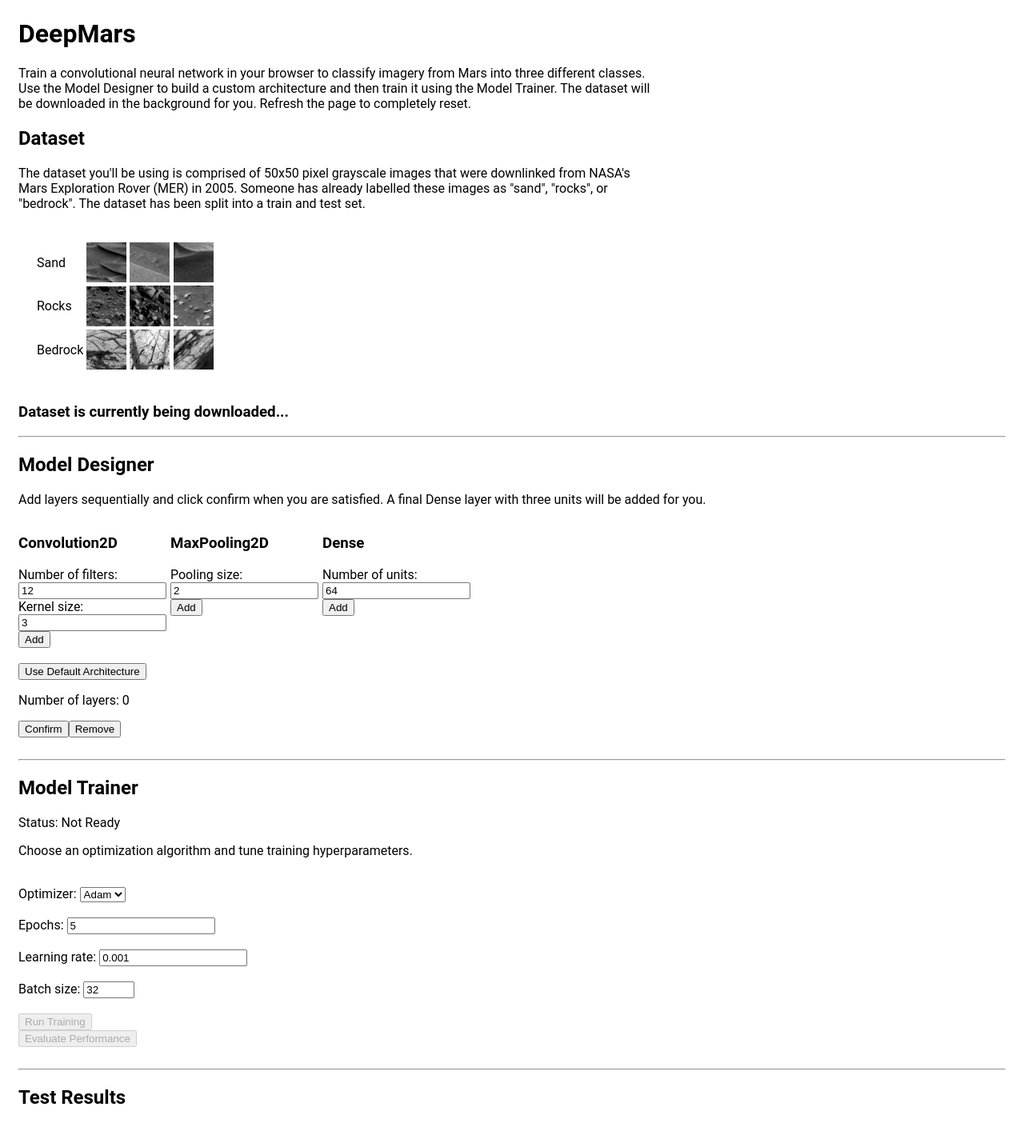
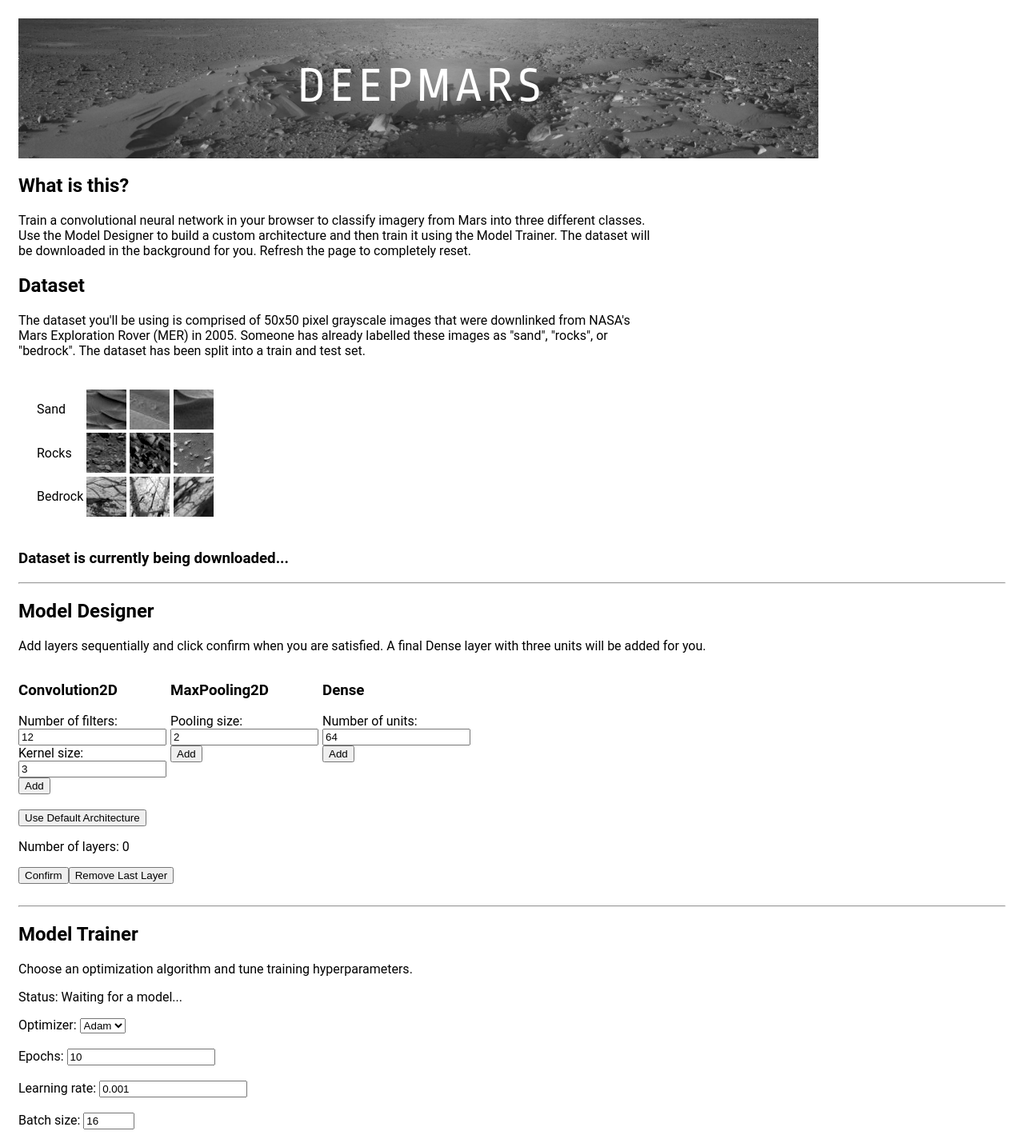
Before and after one commit to evansmal/deepmars, a React (Vite) app: page / in a window 1280 px wide. Shown: the top 1429 px of the page at 80% size. Built offline with nearby package versions, Linux system fonts and the light colour scheme.

Commit message:
Added validation set shuffline. Added border color to prediction results

```diff
--- a/package.json
+++ b/package.json
@@ -5,7 +5,8 @@
     "license": "MIT",
     "scripts": {
         "build": "tsc",
-        "serve": "parcel serve src/index.html"
+        "serve": "parcel serve src/index.html",
+        "bundle": "parcel build src/index.html"
     },
     "dependencies": {
         "@tensorflow/tfjs": "^2.0.1",
--- a/src/components/ModelTrainer.tsx
+++ b/src/components/ModelTrainer.tsx
@@ -14,8 +14,8 @@ export const ModelTrainer = (props: ModelTrainerProps) => {
 
     const [optimizer, setOptimizer] = React.useState("adam");
     const [learningRate, setLearningRate] = React.useState(0.001);
-    const [batchSize, setBatchSize] = React.useState(32);
-    const [epochs, setEpochs] = React.useState(5);
+    const [batchSize, setBatchSize] = React.useState(16);
+    const [epochs, setEpochs] = React.useState(10);
     const [datasetReady, setDatasetReady] = React.useState(false);
 
     props.dataset.onDownloadComplete(() => {
@@ -26,8 +26,8 @@ export const ModelTrainer = (props: ModelTrainerProps) => {
 
     const getStatus = (model: tf.Sequential | null) => {
         if (model !== null && datasetReady == true) return "Ready";
-        else if (model !== null && datasetReady == false) return "Loading dataset - please wait...";
-        else return "Not Ready";
+        else if (model !== null && datasetReady == false) return "Waiting for dataset to download...";
+        else return "Waiting for a model...";
     }
 
     const isTrainingDisabled = (model: tf.Sequential | null) => {
@@ -62,16 +62,17 @@ export const ModelTrainer = (props: ModelTrainerProps) => {
         }
 
         if (props.model) {
-            props.model.compile({ loss: "categoricalCrossentropy", optimizer: opt });
+            props.model.compile({ loss: "categoricalCrossentropy", optimizer: opt, metrics: ["accuracy"] });
         } else {
             console.error("Model is `null`");
         }
-        const metrics = ['loss', 'acc'];
+        const metrics = ['loss', 'acc', "val_loss", "val_acc"];
         const container = {
-            name: 'Model Training', tab: "Model Trainer", styles: { height: '1000px' }
+            name: 'Model Training', tab: "Training Performance", styles: { height: '1000px' }
         };
         const fitCallbacks = tfjs.show.fitCallbacks(container, metrics);
-        props.model.fit(props.dataset.training_dataset.x, props.dataset.training_dataset.y, { validationSplit: 0.2, shuffle: true, callbacks: fitCallbacks, batchSize: batchSize, epochs: epochs });
+
+        props.model.fit(props.dataset.training_dataset.x, props.dataset.training_dataset.y, { validationSplit: 0.3, shuffle: true, callbacks: fitCallbacks, batchSize: batchSize, epochs: epochs });
     }
 
     const evalModel = () => {
@@ -82,12 +83,12 @@ export const ModelTrainer = (props: ModelTrainerProps) => {
         const conf_container = { name: 'Confusion Matrix', tab: 'Evaluation' };
         tfjs.metrics.confusionMatrix(labels, res).then(matrix => {
             tfjs.render.confusionMatrix(
-                conf_container, { values: matrix, tickLabels: ["Sand", "Bedrock", "Rocks"] });
+                conf_container, { values: matrix, tickLabels: ["Sand", "Rocks", "Bedrock"] });
         });
 
         const acc_container = { name: 'Accuracy', tab: 'Evaluation' };
         tfjs.metrics.perClassAccuracy(labels, res).then((acc) => {
-            tfjs.show.perClassAccuracy(acc_container, acc, ["Sand", "Bedrock", "Rocks"]);
+            tfjs.show.perClassAccuracy(acc_container, acc, ["Sand", "Rocks", "Bedrock"]);
         });
 
 
@@ -96,10 +97,8 @@ export const ModelTrainer = (props: ModelTrainerProps) => {
     return (
         <div>
             <h2> Model Trainer </h2>
+            <p>Choose an optimization algorithm and tune training hyperparameters.</p>
             <p>Status: {getStatus(props.model)} </p>
-            <p>Choose an optimization algorithm and tune training hyperparameters.</p>
-
-            <br />
 
             <label>Optimizer: </label>
             <select id="optimizers" value={optimizer} onChange={onSelectOptimizers}>
--- a/src/components/NetworkBuilder.tsx
+++ b/src/components/NetworkBuilder.tsx
@@ -199,7 +199,7 @@ export const NetworkBuilder = (props: NetworkBuilderProps) => {
 
             <p>Number of layers: {model.length}</p>
             <button onClick={buildModel}>Confirm</button>
-            <button onClick={removeLastLayer}>Remove</button>
+            <button onClick={removeLastLayer}>Remove Last Layer</button>
         </div >
     )
 
--- a/src/components/PredictionResults.tsx
+++ b/src/components/PredictionResults.tsx
@@ -14,11 +14,33 @@ interface SinglePredictionProps {
 
 
 export const SinglePrediction = (props: SinglePredictionProps) => {
+
+    const capitalize = (message: string) => {
+        return message.charAt(0).toUpperCase() + message.slice(1);
+    }
+
+    const getLabelName = (index: number) => {
+        return capitalize(TerrainClass[index]);
+    }
+
+    const argMax = (a: number[]) => {
+        return a.map((x, i) => [x, i]).reduce((r, a) => (a[0] > r[0] ? a : r))[1];
+    }
+
+    const getClassName = (label: number, prediction: number[]) => {
+        if (argMax(prediction) === label) {
+            return "prediction-img-right"
+        } else {
+            return "prediction-img-wrong"
+        }
+
+    }
+
     return (
         <div className="prediction-container">
             <div className="prediction-truth">
-                <img className="prediction-img" src={props.image.src} />
-                <p> {TerrainClass[props.true_class].toUpperCase()} </p>
+                <img className={getClassName(props.true_class, props.predicted_class)} src={props.image.src} />
+                <p> {getLabelName(props.true_class)} </p>
             </div>
             <div className="prediction-progress">
                 <label>Sand </label>
@@ -49,11 +71,10 @@ export const PredictionResults = (props: PredictionResultsProps) => {
 
     React.useEffect(() => {
         const interval = setInterval(() => {
-            console.log('This will run every second!', props.model);
             if (props.model !== null && datasetReady === true) {
                 handleClick();
             }
-        }, 1000);
+        }, 1250);
         return () => clearInterval(interval);
     }, [props.model, datasetReady]);
 
@@ -61,12 +82,21 @@ export const PredictionResults = (props: PredictionResultsProps) => {
         setDatasetReady(true);
     });
 
+    const getStatus = () => {
+        if (props.model == null) {
+            return "Waiting for a model...";
+        } else if (datasetReady == false) {
+            return "Waiting for the dataset to be ready...";
+        } else {
+            return "Running predictions";
+        }
+    }
+
     const handleClick = () => {
-        console.log(props.model)
         if (datasetReady) {
             const images: JSX.Element[] = [];
             const result: number[][] = props.model.predict(props.dataset.testing_dataset.x, { batchSize: 4 }).arraySync()
-            const labels: number[] = props.dataset.testing_dataset.y.argMax(-1).arraySync();
+            const labels: number[] = props.dataset.testing_dataset.y.argMax(-1).arraySync() as number[];
             for (let i = 0; i < labels.length; i++) {
                 images.push(<SinglePrediction key={i} true_class={labels[i]} predicted_class={result[i]} image={props.dataset.testing_dataset.images[i]} />);
             }
@@ -77,6 +107,7 @@ export const PredictionResults = (props: PredictionResultsProps) => {
     return (
         <div>
             <h2>Test Results</h2>
+            <p>Status: {getStatus()}</p>
             <div className="prediction-all">
                 <div className="prediction-grid">
                     {imagesToRender}
--- a/src/components/Styling.css
+++ b/src/components/Styling.css
@@ -43,8 +43,15 @@
     width: 50px;
 }
 
-.prediction-img {
+.prediction-img-wrong {
     height: 75px;
+    border: 2px solid red;
+
+}
+
+.prediction-img-right {
+    height: 75px;
+    border: 2px solid green;
 }
 
 .prediction-label {
--- a/src/index.html
+++ b/src/index.html
@@ -1,7 +1,8 @@
 <html>
 
 <head>
-    <h1>DeepMars</h1>
+    <img src="../assets/banner.png"/>
+    <h2>What is this?</h2>
     <p style="width: 800px;">
         Train a convolutional neural network in your browser to classify imagery from Mars into three different
         classes. Use the Model Designer to build a custom architecture and then train it using the Model Trainer. The
--- a/src/s3.ts
+++ b/src/s3.ts
@@ -65,9 +65,13 @@ function getClassnames(paths: string[]): TerrainClass[] {
 
 export async function getFullDatasetFromS3(bucket_name: string): Promise<FullDataset<RawPair>> {
     const [train, test] = await Promise.all([getTrainingSetURLs(bucket_name), getTestingSetURLs(bucket_name)]);
-    const [training_data, test_data] = await Promise.all([getMultipleFile(bucket_name, train), getMultipleFile(bucket_name, test)]);
+
+    const shuffled_train = train.sort(() => Math.random() - 0.5)
+    const shuffled_test = test.sort(() => Math.random() - 0.5)
+
+    const [training_data, test_data] = await Promise.all([getMultipleFile(bucket_name, shuffled_train), getMultipleFile(bucket_name, shuffled_test)]);
     return {
-        training: { x: training_data, y: getClassnames(train) },
-        test: { x: test_data, y: getClassnames(test) }
+        training: { x: training_data, y: getClassnames(shuffled_train) },
+        test: { x: test_data, y: getClassnames(shuffled_test) }
     }
 }
```
Also changed, not shown: assets/banner.png (added).
